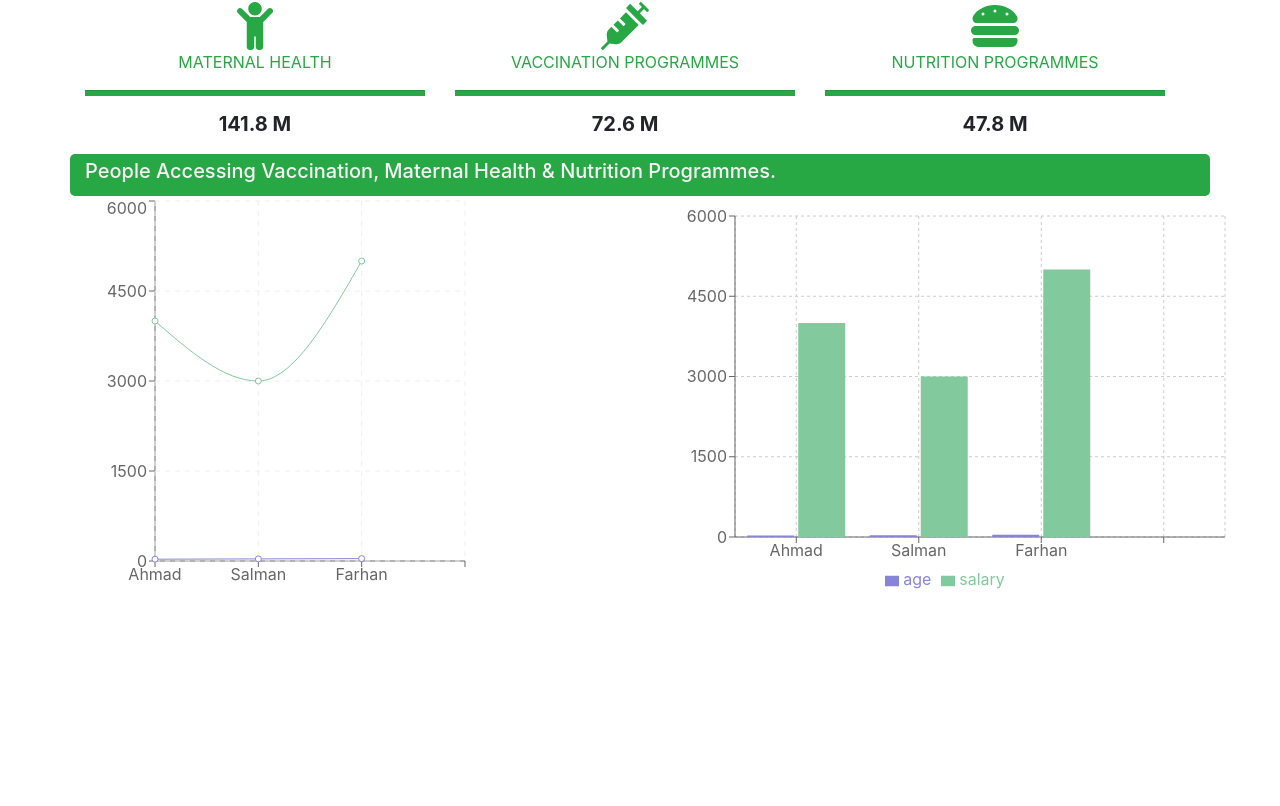
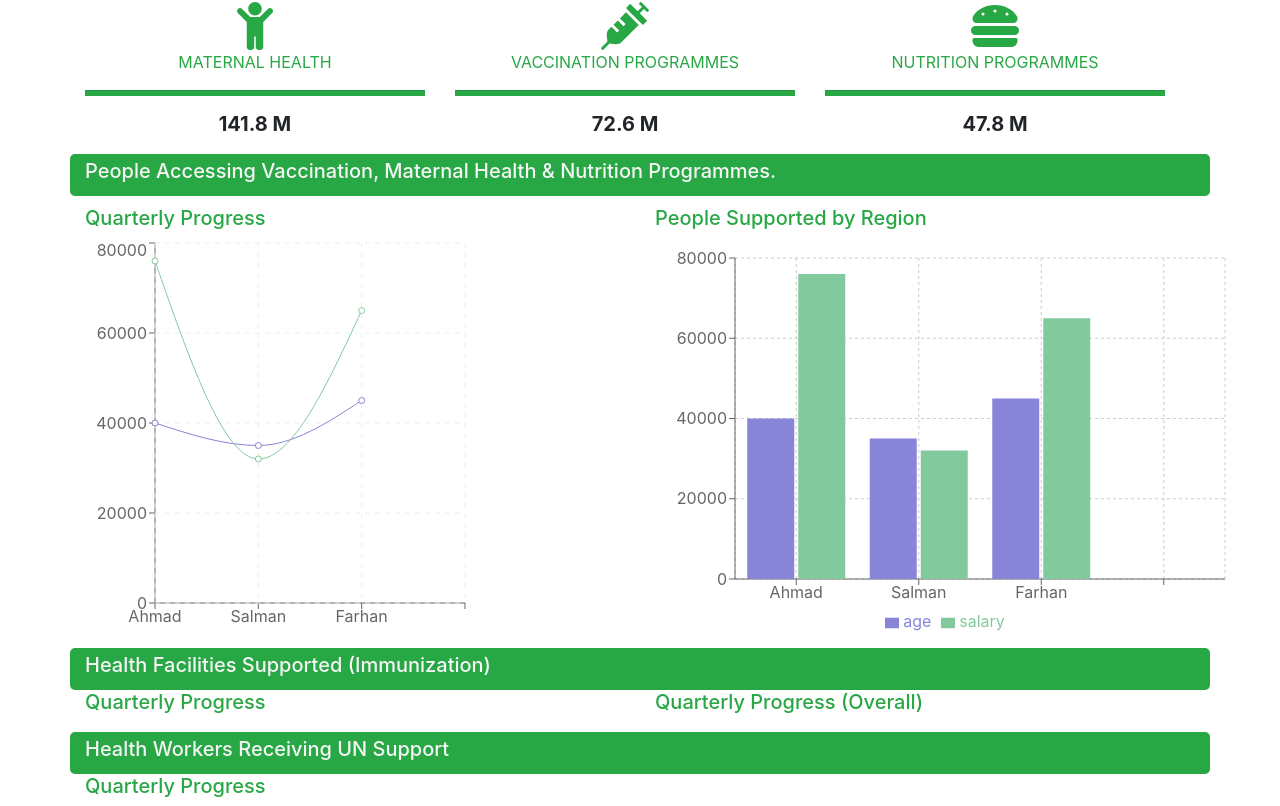
Before and after one commit to raashidahmad/uninfo-portal, a React (Create React App) app: page / in a window 1280 px wide. Shown: the part 557-1363 px from the top of the page. Before the commit the page ends 1153 px from the top, so only its background shows below. Built offline with nearby package versions, Linux system fonts and the light colour scheme.

Commit message:
Added more components for health first

```diff
--- a/src/components/health/HealthFirst.js
+++ b/src/components/health/HealthFirst.js
@@ -4,6 +4,8 @@ import Data from '../../config/data';
 import Vaccination from "./Vaccination";
 import Papa from 'papaparse';
 import { useEffect, useState } from "react";
+import Immunization from "./Immunization";
+import HealthWorker from "./HealthWorker";
 
 function HealthFirst(props) {
     const [chartData, setChartData] = useState([]);
@@ -25,10 +27,7 @@ function HealthFirst(props) {
                 console.log(data);
                 setChartData(data);
             }
-            //return data;
         })();
-
-
     }, []);
 
     async function fetchCsv() {
@@ -37,7 +36,6 @@ function HealthFirst(props) {
         const result = await reader.read();
         const decoder = new TextDecoder('utf-8');
         const csv = await decoder.decode(result.value);
-        //console.log('csv', csv);
         return csv;
     }
 
@@ -87,6 +85,8 @@ function HealthFirst(props) {
                 </div>
             </div>
             <Vaccination data={chartData} />
+            <Immunization />
+            <HealthWorker />
         </div>
     );
 }
--- /dev/null
+++ b/src/components/health/HealthWorker.js
@@ -0,0 +1,23 @@
+import React from 'react';
+
+function HealthWorker() {
+    return (
+        <div>
+            <div className="row success-container margin-top-10">
+                <span className="row margin-left-10">
+                    <h5>Health Workers Receiving UN Support</h5>
+                </span>
+            </div>
+            <div className="row">
+                <div className="col-md-12">
+                    <h5 className="text-success">Quarterly Progress</h5>
+
+                </div>
+            </div>
+            <div className="row">
+
+            </div>
+        </div>
+    )
+}
+export default HealthWorker;
--- /dev/null
+++ b/src/components/health/Immunization.js
@@ -0,0 +1,27 @@
+import React from 'react';
+
+function Immunization() {
+    return (
+        <div>
+            <div className="row success-container margin-top-10">
+                <span className="row margin-left-10">
+                    <h5>Health Facilities Supported (Immunization)</h5>
+                </span>
+            </div>
+            <div className="row">
+                <div className="col-md-6">
+                    <h5 className="text-success">Quarterly Progress</h5>
+
+                </div>
+                <div className="col-md-6">
+                <h5 className="text-success">Quarterly Progress (Overall)</h5>
+
+                </div>
+            </div>
+            <div className="row">
+
+            </div>
+        </div>
+    );
+}
+export default Immunization;
--- a/src/components/health/Vaccination.js
+++ b/src/components/health/Vaccination.js
@@ -12,6 +12,7 @@ function Vaccination(props) {
             </div>
             <div className="row">
                 <div className="col-md-6">
+                    <h5 className="text-success margin-top-10">Quarterly Progress</h5>
                     <LineChart
                         width={400}
                         height={400}
@@ -28,6 +29,7 @@ function Vaccination(props) {
                 </div>
 
                 <div className="col-md-6">
+                    <h5 className="text-success margin-top-10">People Supported by Region</h5>
                     <BarChart
                         width={600}
                         height={400}
```
Also changed, not shown: public/data/data.csv.
